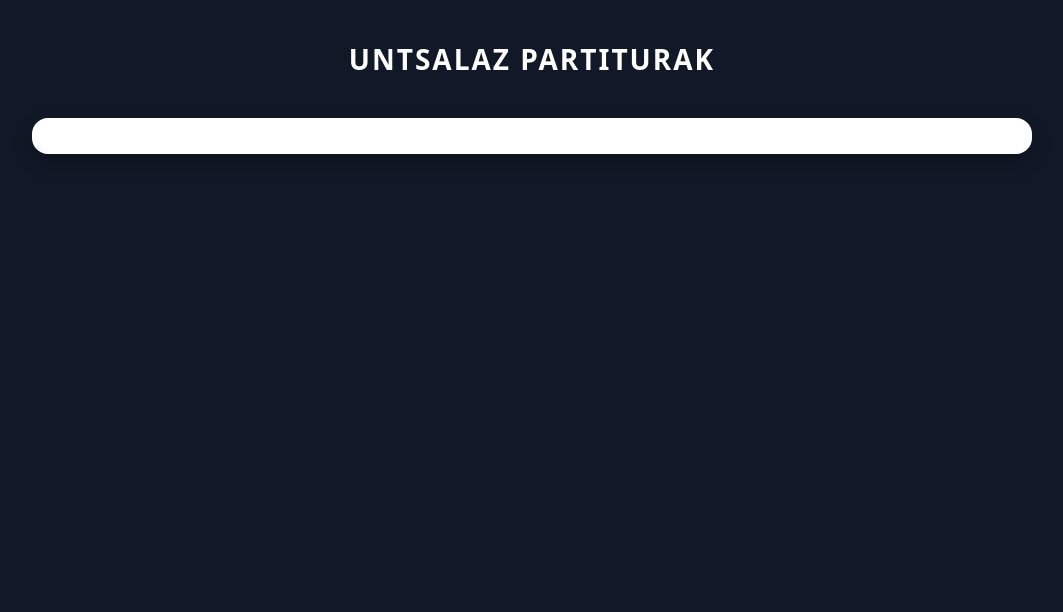
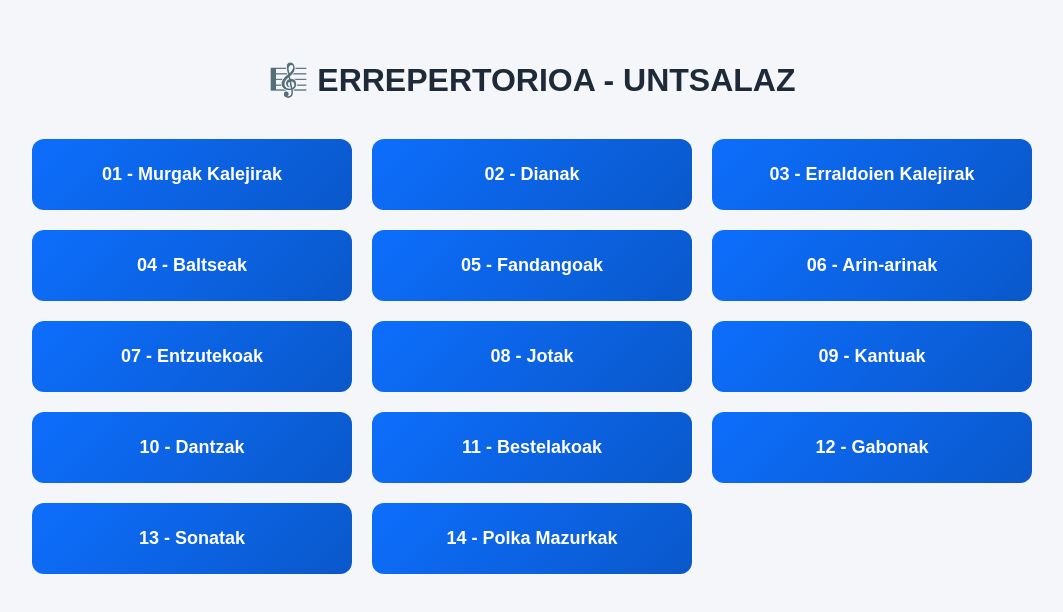
Before and after one commit to Nkoitz12/UNTSALAZ-PARTITURAK, a plain HTML site: page ERREPERTORIOA/index.html in a window 1280 px wide. Shown: the whole page, without its empty margins (108-1171 px from the left). Drawn offline with Linux system fonts and the light colour scheme.

Commit message:
Update index.html

```diff
--- a/ERREPERTORIOA/index.html
+++ b/ERREPERTORIOA/index.html
@@ -1,66 +1,72 @@
-<!doctype html>
-<html lang="es">
+<!DOCTYPE html>
+<html lang="eu">
 <head>
-<meta charset="utf-8">
-<meta name="viewport" content="width=device-width, initial-scale=1">
-<title>UNTSALAZ PARTITURAK</title>
+<meta charset="UTF-8">
+<title>ERREPERTORIOA - UNTSALAZ</title>
 
 <style>
 body{
-  margin:0;
-  font-family:system-ui,Arial;
-  background:#111827;
-  color:white;
-}
-
-header{
-  padding:40px 20px;
-  text-align:center;
+    font-family: Arial, Helvetica, sans-serif;
+    background-color:#f4f6f9;
+    margin:0;
+    padding:40px;
+    text-align:center;
 }
 
 h1{
-  margin:0;
-  font-size:28px;
-  letter-spacing:2px;
-}
-
-main{
-  max-width:1000px;
-  margin:0 auto 60px auto;
-  padding:0 20px;
+    margin-bottom:40px;
+    color:#1e2a38;
 }
 
 .grid{
-  display:grid;
-  grid-template-columns:repeat(auto-fit,minmax(220px,1fr));
-  gap:18px;
+    display:grid;
+    grid-template-columns: repeat(auto-fit, minmax(250px,1fr));
+    gap:20px;
+    max-width:1000px;
+    margin:0 auto;
 }
 
-.btn{
-  background:white;
-  color:#111;
-  padding:18px;
-  border-radius:16px;
-  text-decoration:none;
-  font-weight:600;
-  text-align:center;
-  transition:0.2s;
-  box-shadow:0 8px 18px rgba(0,0,0,0.25);
+.button{
+    display:block;
+    padding:25px;
+    background: linear-gradient(135deg,#0d6efd,#0a58ca);
+    color:white;
+    text-decoration:none;
+    font-size:18px;
+    font-weight:bold;
+    border-radius:12px;
+    transition:0.2s;
 }
 
-.btn:hover{
-  transform:translateY(-4px);
+.button:hover{
+    transform:scale(1.05);
+    background: linear-gradient(135deg,#0a58ca,#084298);
 }
 </style>
 </head>
 
 <body>
 
-<header>
-<h1>UNTSALAZ PARTITURAK</h1>
-</header>
+<h1>🎼 ERREPERTORIOA - UNTSALAZ</h1>
 
-<main>
 <div class="grid">
 
-<a class="btn" href="./01-Murgak-Kalejirak/">
+<a class="button" href="01-Murgak-Kalejirak/">01 - Murgak Kalejirak</a>
+<a class="button" href="02-Dianak/">02 - Dianak</a>
+<a class="button" href="03-Erraldoien-Kalejirak/">03 - Erraldoien Kalejirak</a>
+<a class="button" href="04-Baltseak/">04 - Baltseak</a>
+<a class="button" href="05-Fandangoak/">05 - Fandangoak</a>
+<a class="button" href="06-Arin-arinak/">06 - Arin-arinak</a>
+<a class="button" href="07-Entzutekoak/">07 - Entzutekoak</a>
+<a class="button" href="08-Jotak/">08 - Jotak</a>
+<a class="button" href="09-Kantuak/">09 - Kantuak</a>
+<a class="button" href="10-Dantzak/">10 - Dantzak</a>
+<a class="button" href="11-Bestelakoak/">11 - Bestelakoak</a>
+<a class="button" href="12-Gabonak/">12 - Gabonak</a>
+<a class="button" href="13-Sonatak/">13 - Sonatak</a>
+<a class="button" href="14-Polka-Mazurkak/">14 - Polka Mazurkak</a>
+
+</div>
+
+</body>
+</html>
```
